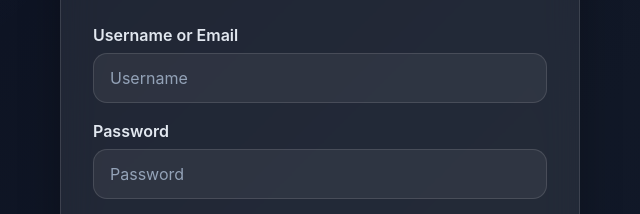
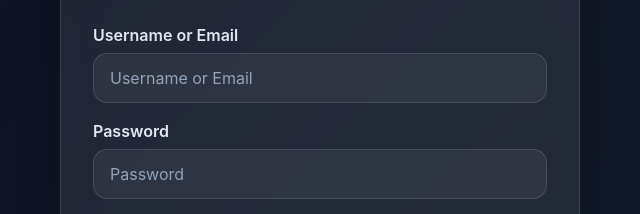
Before and after one commit to sacapuntas767/Info-Group-Project, a plain HTML site: page login.html in a window 1280 px wide. Shown: the part 329-543 px from the top of the page, 320-960 px from the left. Drawn offline with Linux system fonts and the light colour scheme.

Commit message:
Version 1.0.3 -More UI Fixes -Added Privacy Policy

```diff
--- a/login.html
+++ b/login.html
@@ -46,7 +46,7 @@
       <form id="login-form">
         <div class="form-group">
           <label for="login-identifier">Username or Email</label>
-          <input id="login-identifier" type="text" placeholder="Username" required>
+          <input id="login-identifier" type="text" placeholder="Username or Email" required>
         </div>
 
         <div class="form-group">
```
